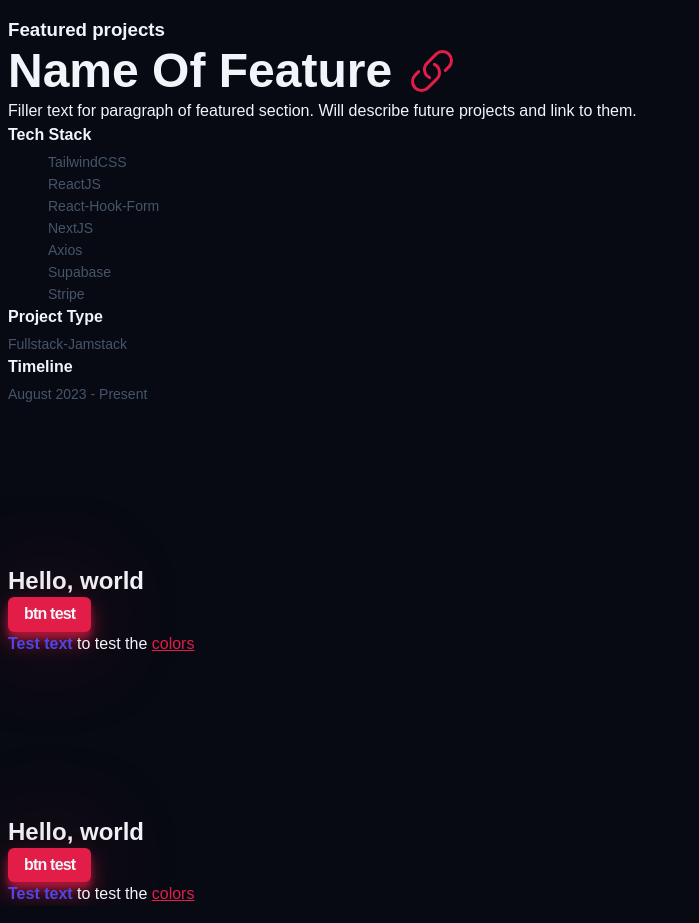
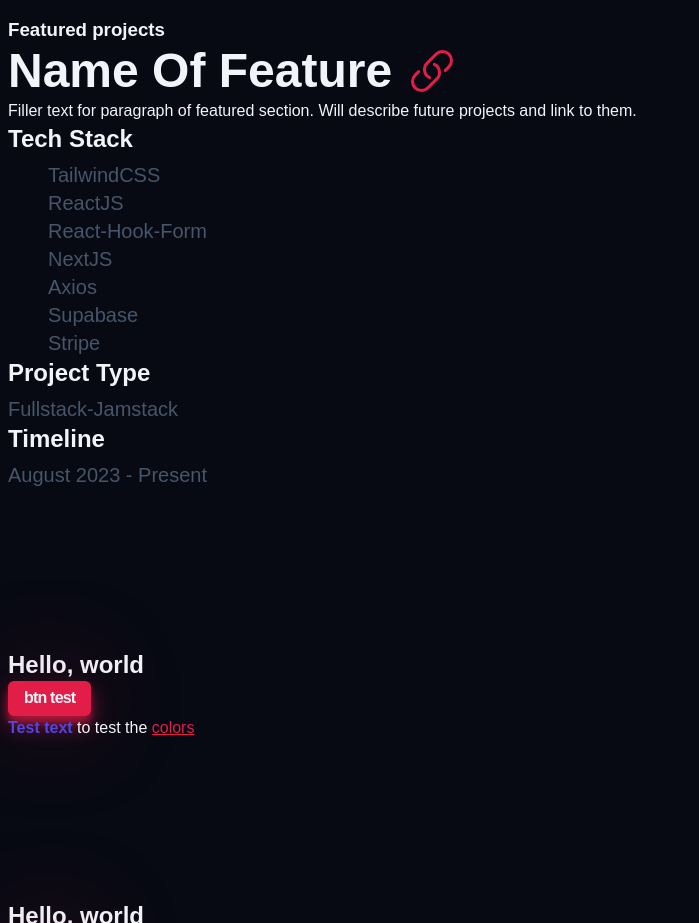
Before and after one commit to gregmjsco/portfolio, a website built with Vite: page index.html in a window 1280 px wide. Shown: the part 1600-2523 px from the top of the page, without its empty margins (0-699 px from the left). Built offline with nearby package versions, Linux system fonts and the light colour scheme; a web font is replaced by a local one.

Commit message:
Add media query css to feature section

```diff
--- a/styles/components/featured.css
+++ b/styles/components/featured.css
@@ -65,6 +65,15 @@
         font-size: var(--size-base);
         margin: 1.5rem 0;
     }
+
+    .featured__label {
+        font-size: var(--size-lg);
+
+    }
+
+    .featured__info {
+        font-size: var(--size-base);
+    }
 }
 
 /* sm */
@@ -95,6 +104,15 @@
     .featured__description {
         font-size: var(--size-lg);
     }
+
+    .featured__label {
+        font-size: var(--size-xl);
+
+    }
+
+    .featured__info {
+        font-size: var(--size-lg);
+    }
 }
 
 /* xl */
@@ -116,6 +134,15 @@
         font-size: var(--size-xl);
         margin: 2rem 0;
     }
+
+    .featured__label {
+        font-size: var(--size-2xl);
+
+    }
+
+    .featured__info {
+        font-size: var(--size-xl);
+    }
 }
 
 /* 2xl */
```
